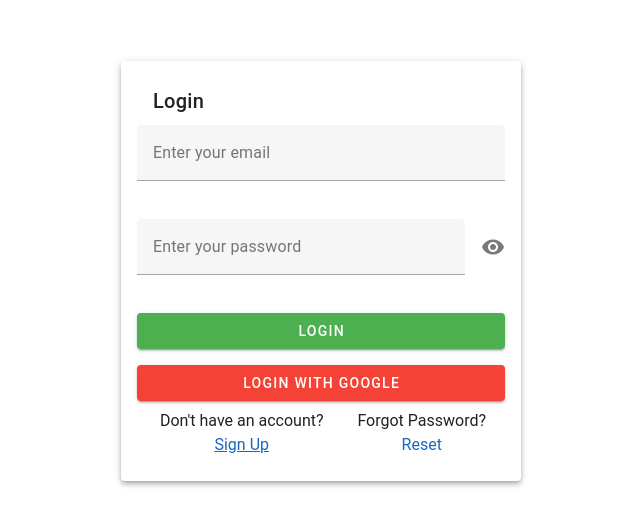
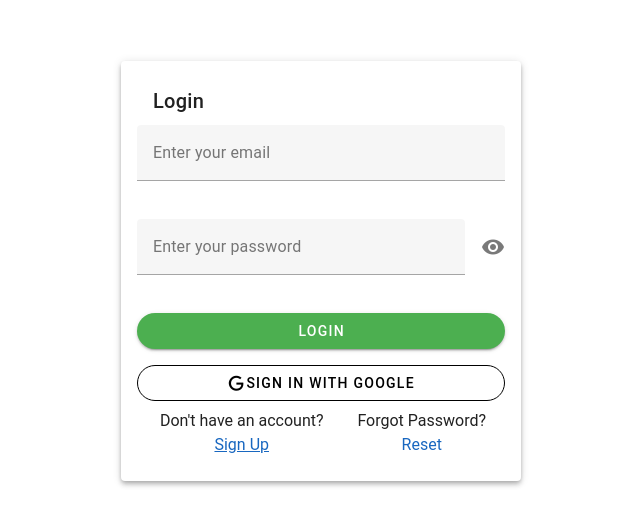
Before and after one commit to rishigandhi612/vuetifynuxttodo, a Nuxt app: page /login in a window 1280 px wide. Shown: the part 117-642 px from the top of the page, without its empty margins (319-959 px from the left). Built offline with nearby package versions, Linux system fonts and the light colour scheme; no server answers.

Commit message:
improved ui google login

```diff
--- a/pages/login.vue
+++ b/pages/login.vue
@@ -4,7 +4,7 @@
       <v-col cols="12" md="6" lg="4">
         <v-card class="pa-4" elevation="4">
           <v-card-title class="login-title">
-            <span>Login</span>
+            <p>Login</p>
           </v-card-title>
 
           <v-form @submit.prevent="handleLogin" v-model="formValid">
@@ -37,6 +37,7 @@
               type="submit"
               color="success"
               block
+              rounded
             >
               {{ loading ? "Logging in..." : "Login" }}
             </v-btn>
@@ -44,12 +45,14 @@
             <!-- Google OAuth Button -->
             <v-btn
               @click="loginWithGoogle"
-              color="red"
+              color="black"
               block
+              variant="outlined"
               class="mt-4"
+              rounded
               :disabled="loading"
-            >
-              Login with Google
+            >  <v-icon> mdi-google</v-icon>
+              Sign in with Google
             </v-btn>
 
             <v-alert v-if="error" type="error" dismissible class="mt-4">
```
